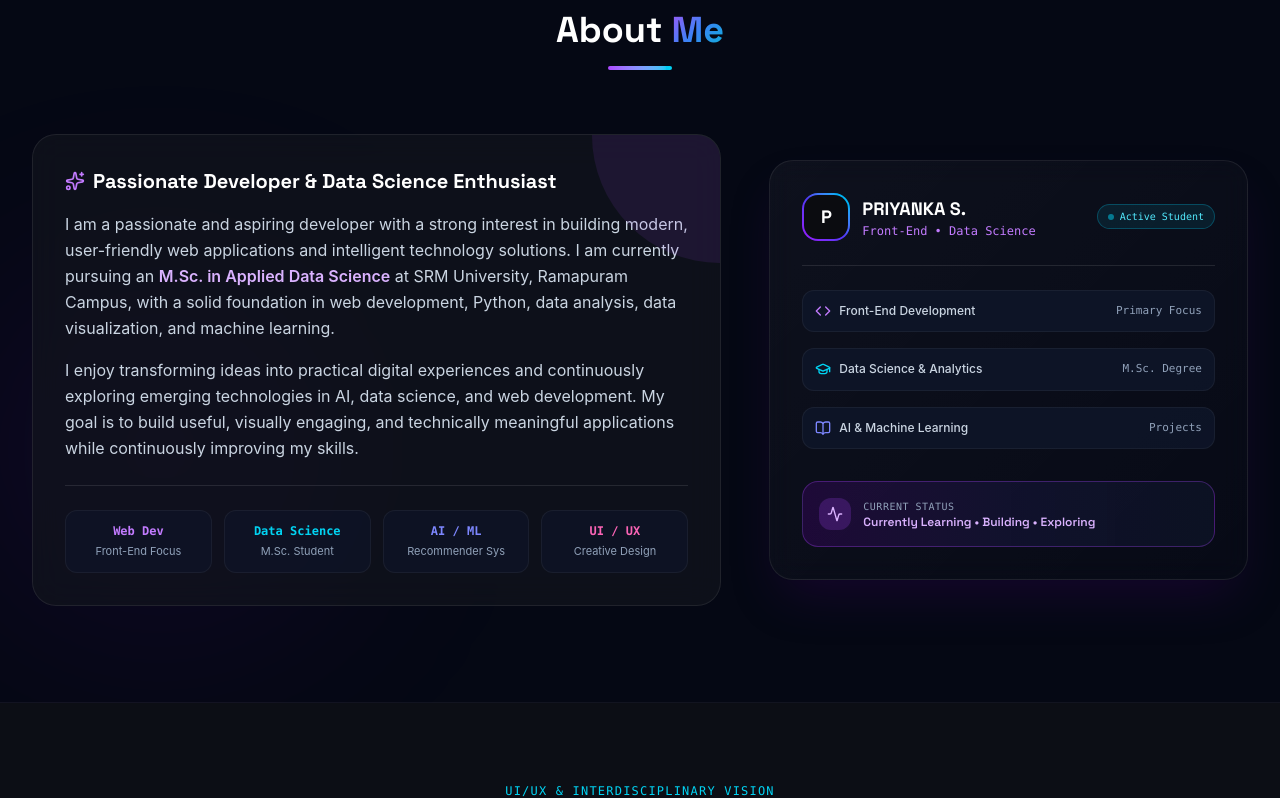
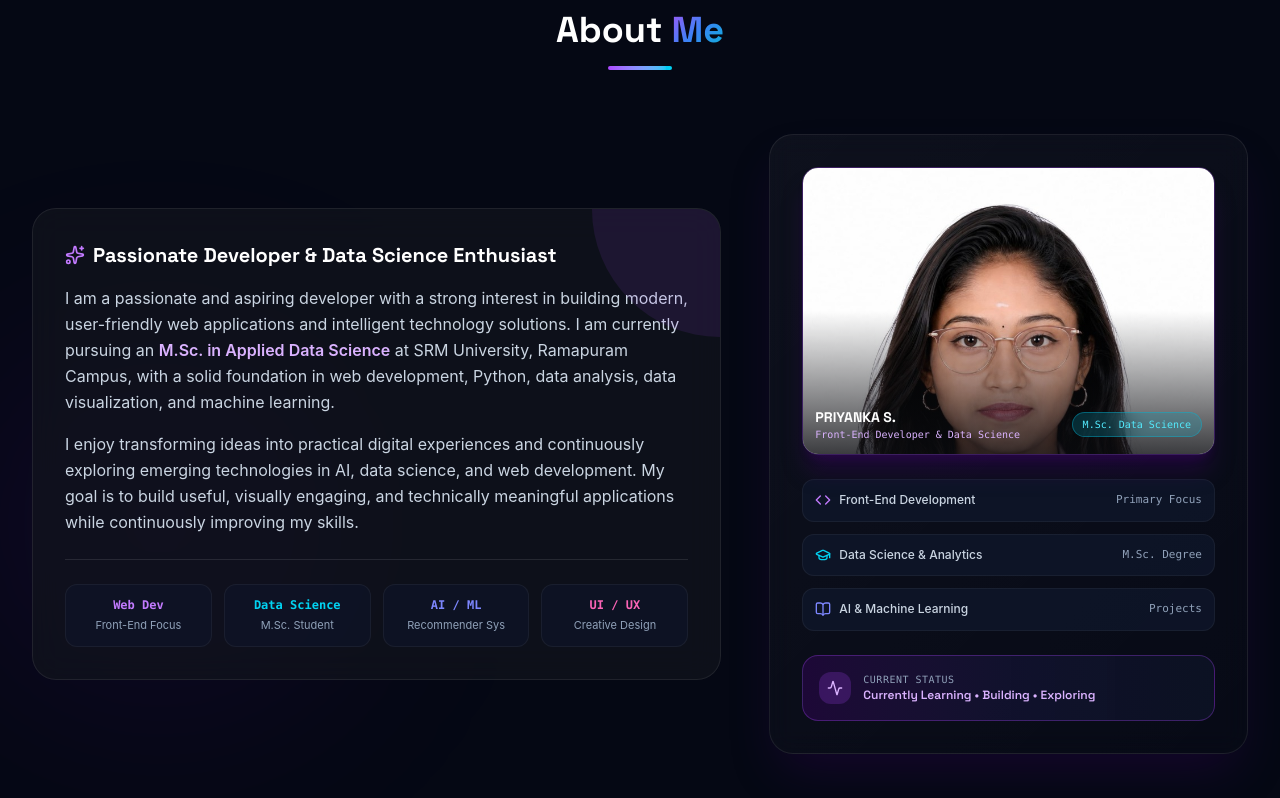
Before and after one commit to prikan1320/priyanka-portfolio, a React (Vite) app: page / in a window 1280 px wide. Shown: the part 925-1723 px from the top of the page. Built offline with nearby package versions, Linux system fonts and the light colour scheme.

Commit message:
Integrate professional headshot photo of Priyanka S.

```diff
--- a/src/components/About.jsx
+++ b/src/components/About.jsx
@@ -81,40 +81,33 @@ export default function About() {
             transition={{ duration: 0.6 }}
             className="lg:col-span-5"
           >
-            <div className="glass-card p-8 rounded-3xl border border-purple-500/20 relative shadow-2xl shadow-purple-950/30 overflow-hidden group">
-              {/* Card Header with optional photo / avatar */}
-              <div className="flex items-center justify-between pb-6 mb-6 border-b border-white/10">
-                <div className="flex items-center gap-3">
-                  {personalInfo.profileImage ? (
-                    <div className="w-14 h-14 rounded-2xl bg-gradient-to-tr from-purple-600 via-indigo-600 to-cyan-400 p-[2px] shadow-lg shadow-purple-950/40 overflow-hidden">
-                      <img
-                        src={personalInfo.profileImage}
-                        alt="Priyanka S."
-                        className="w-full h-full object-cover rounded-[14px] group-hover:scale-110 transition-transform duration-500"
-                      />
+            <div className="glass-card p-6 sm:p-8 rounded-3xl border border-purple-500/20 relative shadow-2xl shadow-purple-950/30 overflow-hidden group">
+
+              {/* Featured Portrait Photo Card */}
+              {personalInfo.profileImage && (
+                <div className="relative w-full h-64 sm:h-72 mb-6 rounded-2xl overflow-hidden border border-purple-500/30 shadow-xl shadow-purple-950/40">
+                  <img
+                    src={personalInfo.profileImage}
+                    alt="Priyanka S. - Professional Headshot"
+                    className="w-full h-full object-cover object-top group-hover:scale-105 transition-transform duration-700"
+                  />
+                  <div className="absolute inset-0 bg-gradient-to-t from-[#0b0c10] via-transparent to-transparent opacity-80" />
+
+                  {/* Photo Overlay Badge */}
+                  <div className="absolute bottom-3 left-3 right-3 flex items-center justify-between">
+                    <div>
+                      <div className="text-sm font-bold font-heading text-white">PRIYANKA S.</div>
+                      <div className="text-[10px] font-mono text-purple-300">Front-End Developer & Data Science</div>
                     </div>
-                  ) : (
-                    <div className="w-12 h-12 rounded-2xl bg-gradient-to-tr from-purple-600 via-indigo-600 to-cyan-400 p-[2px]">
-                      <div className="w-full h-full bg-[#0b0c10] rounded-[14px] flex items-center justify-center font-heading text-lg font-bold text-white">
-                        P
-                      </div>
+                    <div className="px-2.5 py-1 rounded-full bg-cyan-500/20 border border-cyan-500/40 text-cyan-300 text-[10px] font-mono backdrop-blur-md">
+                      M.Sc. Data Science
                     </div>
-                  )}
-                  <div>
-                    <h4 className="font-heading font-bold text-lg text-white">PRIYANKA S.</h4>
-                    <p className="text-xs text-purple-400 font-mono">Front-End • Data Science</p>
                   </div>
                 </div>
-
-                {/* Status pulse */}
-                <div className="px-2.5 py-1 rounded-full bg-cyan-500/10 border border-cyan-500/30 text-cyan-300 text-[10px] font-mono flex items-center gap-1.5">
-                  <span className="w-1.5 h-1.5 rounded-full bg-cyan-400 animate-pulse" />
-                  <span>Active Student</span>
-                </div>
-              </div>
+              )}
 
               {/* Core Skill Identity List */}
-              <div className="space-y-4 mb-8">
+              <div className="space-y-3 mb-6">
                 <div className="flex items-center justify-between p-3 rounded-xl bg-slate-900/80 border border-white/5">
                   <span className="text-xs font-medium text-slate-300 flex items-center gap-2">
                     <Code className="w-4 h-4 text-purple-400" />
--- a/src/data/portfolioData.js
+++ b/src/data/portfolioData.js
@@ -7,7 +7,7 @@ export const personalInfo = {
   email: "priyankasenthilkumar1420@gmail.com",
   linkedin: "https://www.linkedin.com/in/priyanka-s-52291636b?utm_source=share&utm_campaign=share_via&utm_content=profile&utm_medium=android_app",
   github: "https://github.com/prikan1320",
-  profileImage: null, // Set to "/profile.jpg" or import image path when adding personal photo
+  profileImage: "/priyanka-profile.jpg", // Professional headshot image
   resumeUrl: "#", // Placeholder as instructed
   statusText: "Currently Learning • Building • Exploring",
 };
```
Also changed, not shown: public/priyanka-profile.jpg (added), src/assets/priyanka-profile.jpg (added).
